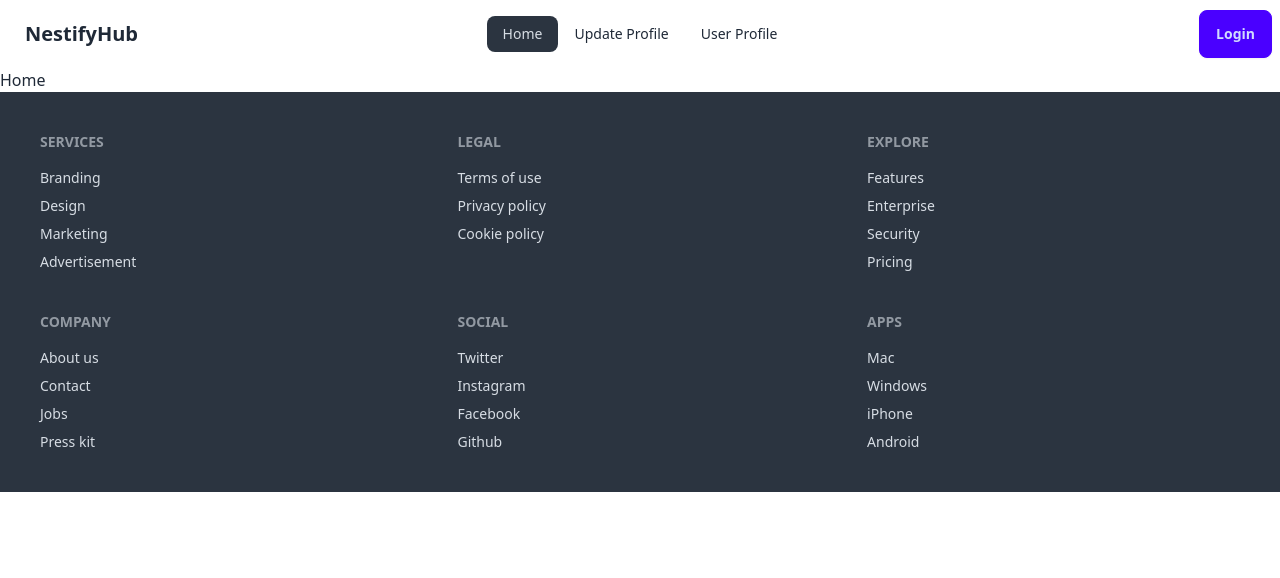
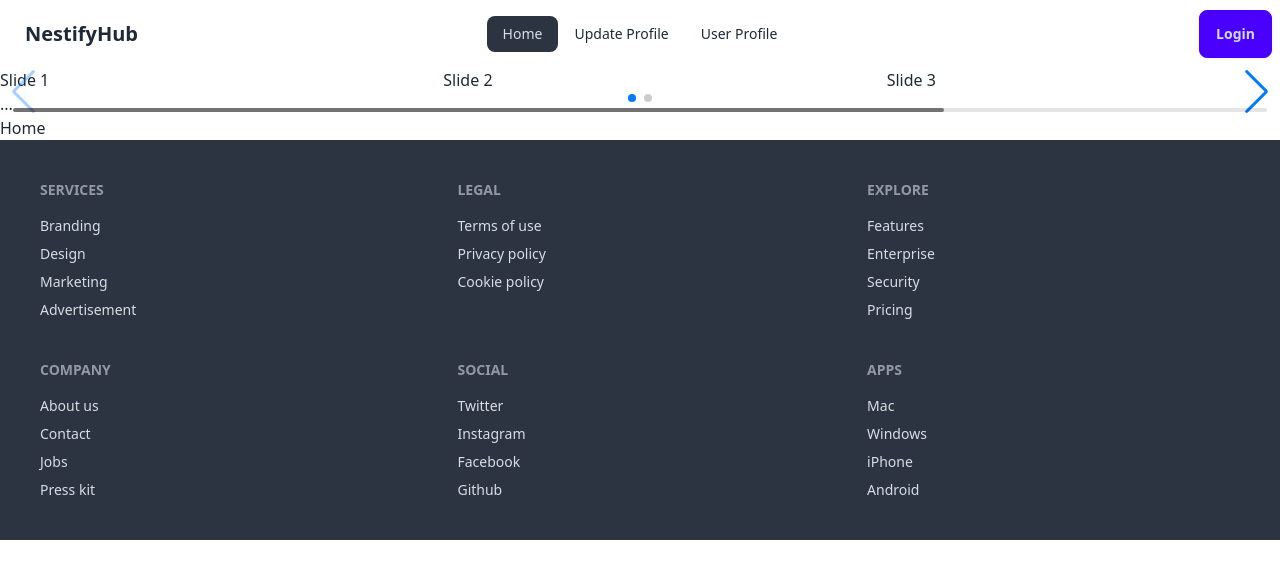
Before and after one commit to shafiul-osd/Nestifyhub-project, a React (Vite) app: page / in a window 1280 px wide. Shown: the top 578 px of the page. Built offline with nearby package versions, Linux system fonts and the light colour scheme; no server answers.

Commit message:
banner component created and swiper js installed

```diff
--- a/package.json
+++ b/package.json
@@ -17,7 +17,8 @@
     "react-dom": "^18.2.0",
     "react-helmet": "^6.1.0",
     "react-router-dom": "^6.22.3",
-    "sort-by": "^1.2.0"
+    "sort-by": "^1.2.0",
+    "swiper": "^11.1.0"
   },
   "devDependencies": {
     "@types/react": "^18.2.66",
--- /dev/null
+++ b/src/components/Banner/Banner.jsx
@@ -0,0 +1,33 @@
+// import Swiper core and required modules
+import { Navigation, Pagination, Scrollbar, A11y } from 'swiper/modules';
+
+import { Swiper, SwiperSlide } from 'swiper/react';
+
+// Import Swiper styles
+import 'swiper/css';
+import 'swiper/css/navigation';
+import 'swiper/css/pagination';
+import 'swiper/css/scrollbar';
+
+const Banner = () => {
+  return (
+    <Swiper
+      // install Swiper modules
+      modules={[Navigation, Pagination, Scrollbar, A11y]}
+      spaceBetween={50}
+      slidesPerView={3}
+      navigation
+      pagination={{ clickable: true }}
+      scrollbar={{ draggable: true }}
+      onSwiper={(swiper) => console.log(swiper)}
+      onSlideChange={() => console.log('slide change')}
+    >
+      <SwiperSlide>Slide 1</SwiperSlide>
+      <SwiperSlide>Slide 2</SwiperSlide>
+      <SwiperSlide>Slide 3</SwiperSlide>
+      <SwiperSlide>Slide 4</SwiperSlide>
+      ...
+    </Swiper>
+  );
+};
+export default Banner
--- a/src/pages/Home/Home.jsx
+++ b/src/pages/Home/Home.jsx
@@ -1,5 +1,6 @@
 import React from 'react'
 import {Helmet} from "react-helmet";
+import Banner from"../../components/Banner/Banner.jsx"
 
 const Home = () => {
   return (
@@ -7,6 +8,7 @@
 	    <Helmet>
 	   	<title>NestifyHub | Home Page</title>
 	    </Helmet>
+	    <Banner/>
 		<div>
 			Home
 		</div>
```
Also changed, not shown: 1 other file (tests, documents, lock files or other folders).
